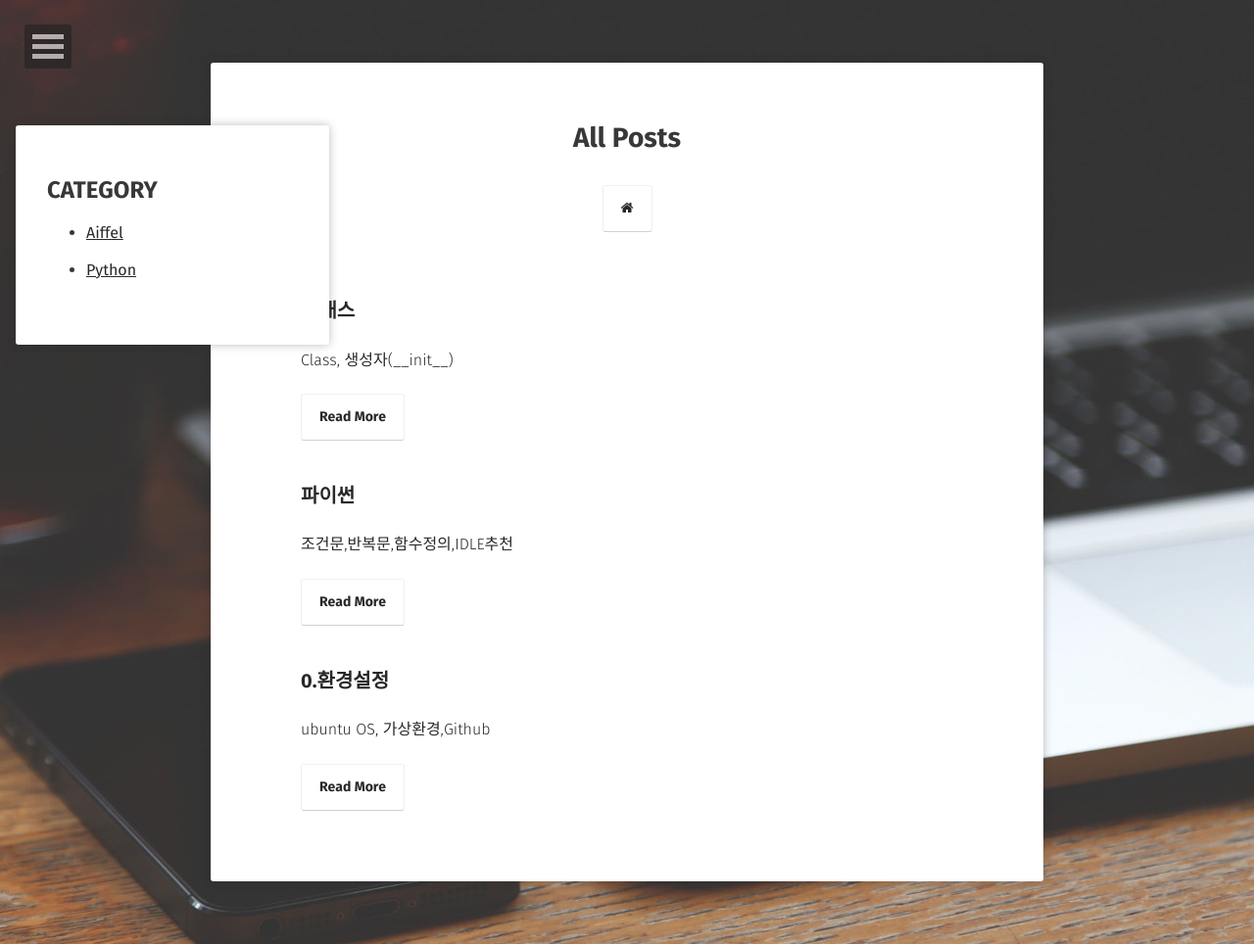
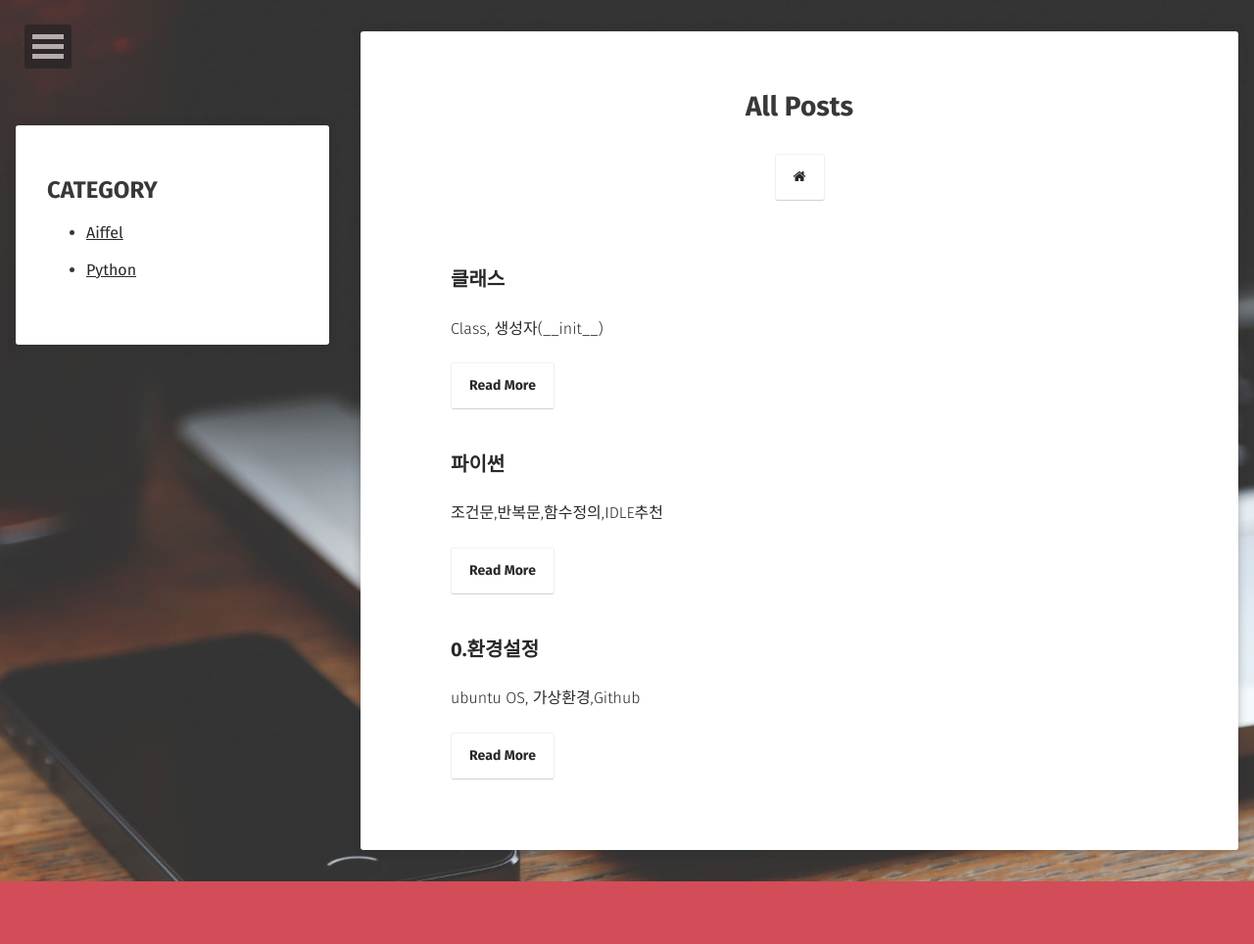
Before and after one commit to HSC-1/HSC-1.github.io, a Jekyll site: the page built from posts/index.md, in a window 1280 px wide. Shown: the whole page at 98% size. Built offline with Jekyll 4.4.1, drawn with Linux system fonts in a browser that asks for light colours; some web fonts are replaced; after the commit the page ends 900 px from its top, so only the background shows below that.

Commit message:
코드 수정 class

```diff
--- a/_layouts/post-list.html
+++ b/_layouts/post-list.html
@@ -13,7 +13,7 @@ layout: compress
     {% include nav.html %}
     <!-- Header -->
     <header class="header" role="banner">
-        <div class="wrapper animated fadeIn">
+        <div class="post_wrapper animated fadeIn">
             <div class="content">
                 <div class="post-title">
                     <h1>{{ page.title }}</h1>
```
